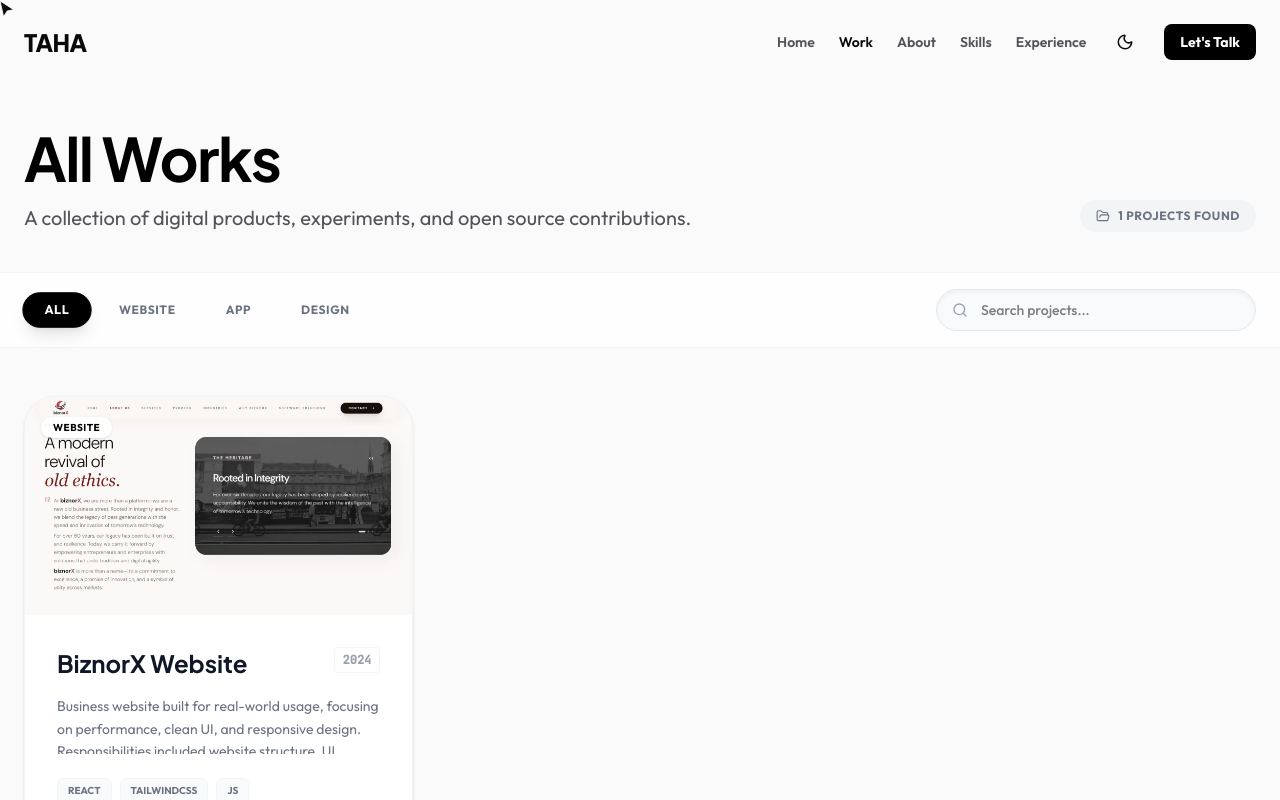
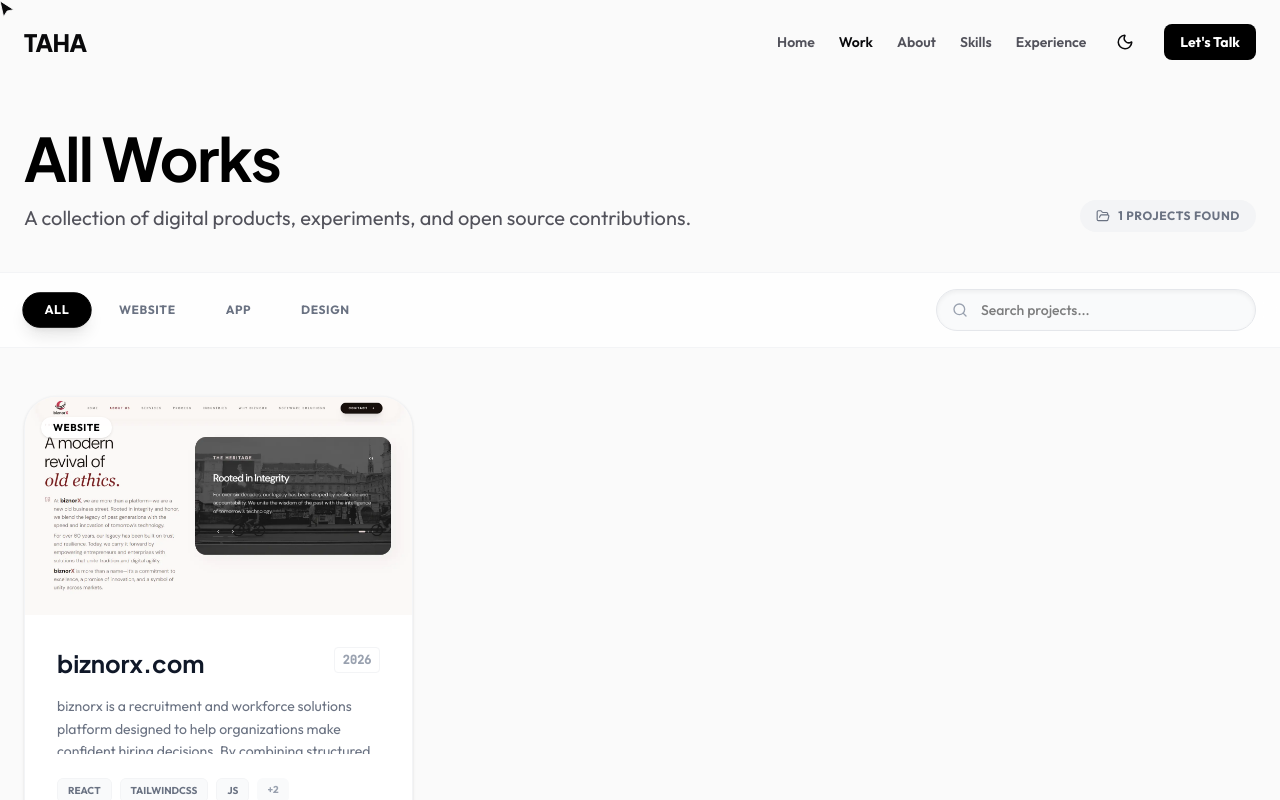
Before and after one commit to sktaha123/myportfolio, a React (Vite) app: page /projects in a window 1280 px wide. Shown: the top 800 px of the page. Built offline with nearby package versions, Linux system fonts and the light colour scheme.

Commit message:
biznorx updated

```diff
--- a/src/data/projects.js
+++ b/src/data/projects.js
@@ -1,11 +1,11 @@
 export const allProjectsData = [
     {
         id: "proj-1",
-        name: "BiznorX Website",
-        year: "2024",
+        name: "biznorx.com",
+        year: "2026",
         category: "website",
-        description: "Business website built for real-world usage, focusing on performance, clean UI, and responsive design. Responsibilities included website structure, UI development, deployment setup, and client-ready implementation.",
-        tech: ["React", "TailwindCSS", "JS"],
+        description: "biznorx is a recruitment and workforce solutions platform designed to help organizations make confident hiring decisions. By combining structured evaluation, business intelligence, and human judgment, biznorx ensures that every recruitment outcome aligns with both immediate role requirements and long-term organizational goals. Operating across India and the UAE, biznorx supports companies at every stage of growth.",
+        tech: ["React", "TailwindCSS", "JS", "Framer-Motion", "UI Libraries"],
         image: "/images/biznorx.webp",
         liveLink: "https://biznorx.com",
         githubLink: "#",
```
